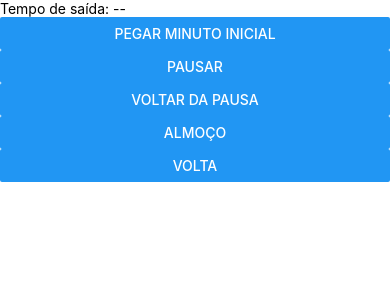
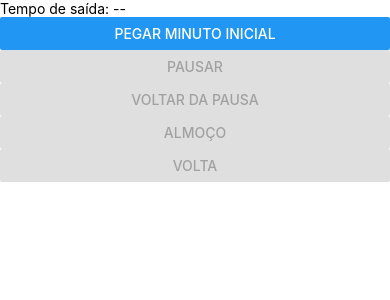
Before and after one commit to antonvinicius/clock-in-time, a React Native app: screen / in a window 390 px wide. Shown: the top 300 px of the page. Built offline with nearby package versions, Linux system fonts and the light colour scheme.

Commit message:
feat: Add logic to disable and enable buttons

```diff
--- a/src/screens/Home/homeView.tsx
+++ b/src/screens/Home/homeView.tsx
@@ -14,26 +14,31 @@ export function Home() {
 
       <View className="mt-5">
         <Button
+          disabled={viewModel.initialDisabled}
           onPress={viewModel.handleSaveCurrentTime}
           title="Pegar minuto inicial"
         />
 
         <Button
+          disabled={viewModel.pauseDisabled}
           onPress={viewModel.handleStartBreak}
           title="Pausar"
         />
 
         <Button
+          disabled={viewModel.backPauseDisabled}
           onPress={viewModel.handleStopBreak}
           title="Voltar da pausa"
         />
 
         <Button
+          disabled={viewModel.lunchDisabled}
           onPress={viewModel.handleStartLunch}
           title="Almoço"
         />
 
         <Button
+          disabled={viewModel.backLunchDisabled}
           onPress={viewModel.handleStopLunch}
           title="Volta"
         />
--- a/src/screens/Home/useHomeViewModel.ts
+++ b/src/screens/Home/useHomeViewModel.ts
@@ -14,25 +14,45 @@ export function useHomeViewModel(): IHomeViewModel {
   const [lunchStart, setLunchStart] = useState(-1)
   const [lunchStop, setLunchStop] = useState(-1)
 
+  const [pauseDisabled, setPauseDisabled] = useState(true)
+  const [lunchDisabled, setLunchDisabled] = useState(true)
+  const [initialDisabled, setInitialDisabled] = useState(false)
+
   const exitSeconds = initialSeconds + breakSeconds + lunchSeconds + TOTAL_WORK_SECONDS
 
   const viewModel: IHomeViewModel = {
+
     exitTime: initialSeconds === 0 ? '--' : dayjs.unix(exitSeconds).format('HH:mm'),
+
+    initialDisabled: initialDisabled,
+
+    pauseDisabled: pauseDisabled,
+    backPauseDisabled: initialSeconds === 0 || !pauseDisabled,
+
+    lunchDisabled: lunchDisabled,
+    backLunchDisabled: initialSeconds === 0 || !lunchDisabled,
 
     handleSaveCurrentTime: () => {
       setInitialSeconds(getSeconds())
+      setPauseDisabled(false)
+      setLunchDisabled(false)
+      setInitialDisabled(true)
     },
     handleStartBreak: () => {
       setBreakStart(getSeconds())
+      setPauseDisabled(true)
     },
     handleStopBreak: () => {
       setBreakStop(getSeconds())
+      setPauseDisabled(false)
     },
     handleStartLunch: () => {
       setLunchStart(getSeconds())
+      setLunchDisabled(true)
     },
     handleStopLunch: () => {
       setLunchStop(getSeconds())
+      setLunchDisabled(false)
     }
   }
 
@@ -44,8 +64,8 @@ export function useHomeViewModel(): IHomeViewModel {
 
     return () => {
       if (breakStop != -1) {
-        setBreakStop(0)
-        setBreakStart(0)
+        setBreakStop(-1)
+        setBreakStart(-1)
       }
     }
   }, [breakStop])
@@ -58,8 +78,8 @@ export function useHomeViewModel(): IHomeViewModel {
 
     return () => {
       if (lunchStop != -1) {
-        setLunchStop(0)
-        setLunchStart(0)
+        setLunchStop(-1)
+        setLunchStart(-1)
       }
     }
   }, [lunchStop])
```
Also changed, not shown: src/screens/Home/interfaces/IHomeViewModel.ts (+8 -0 lines).
